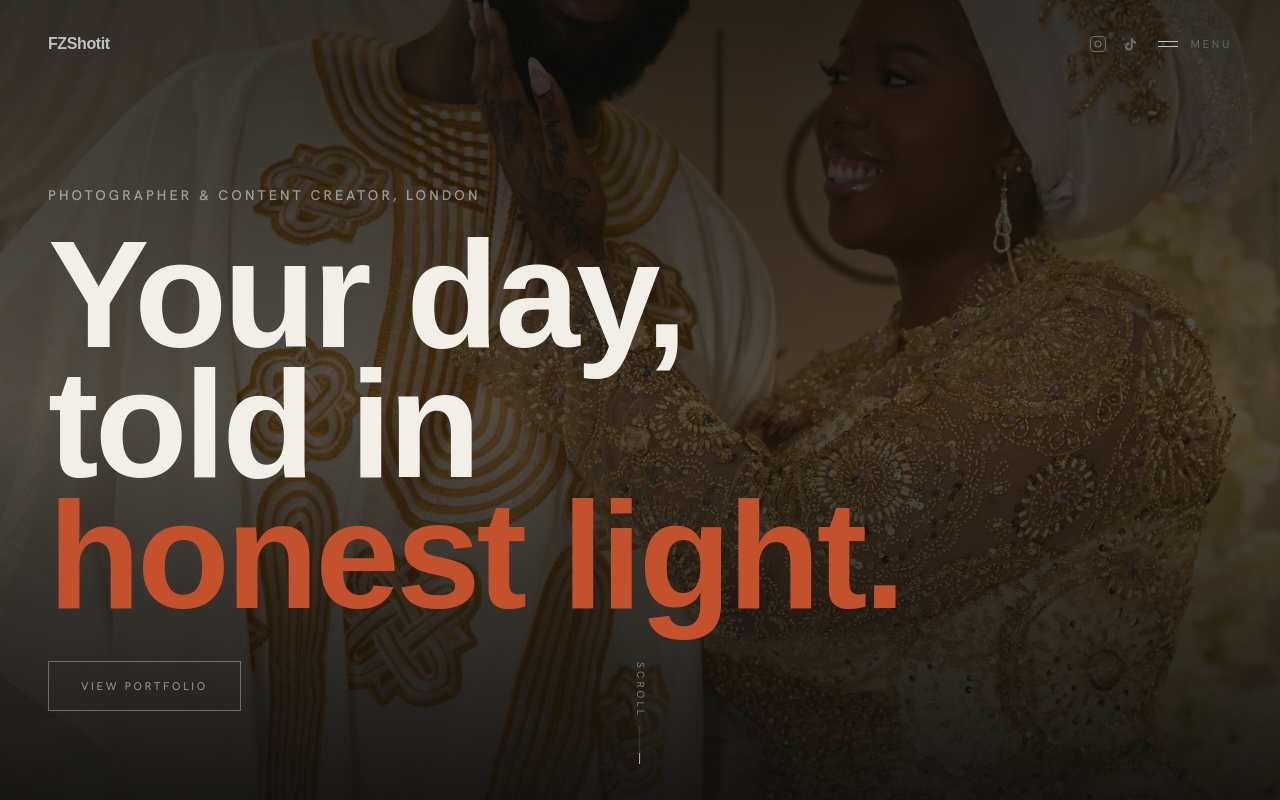
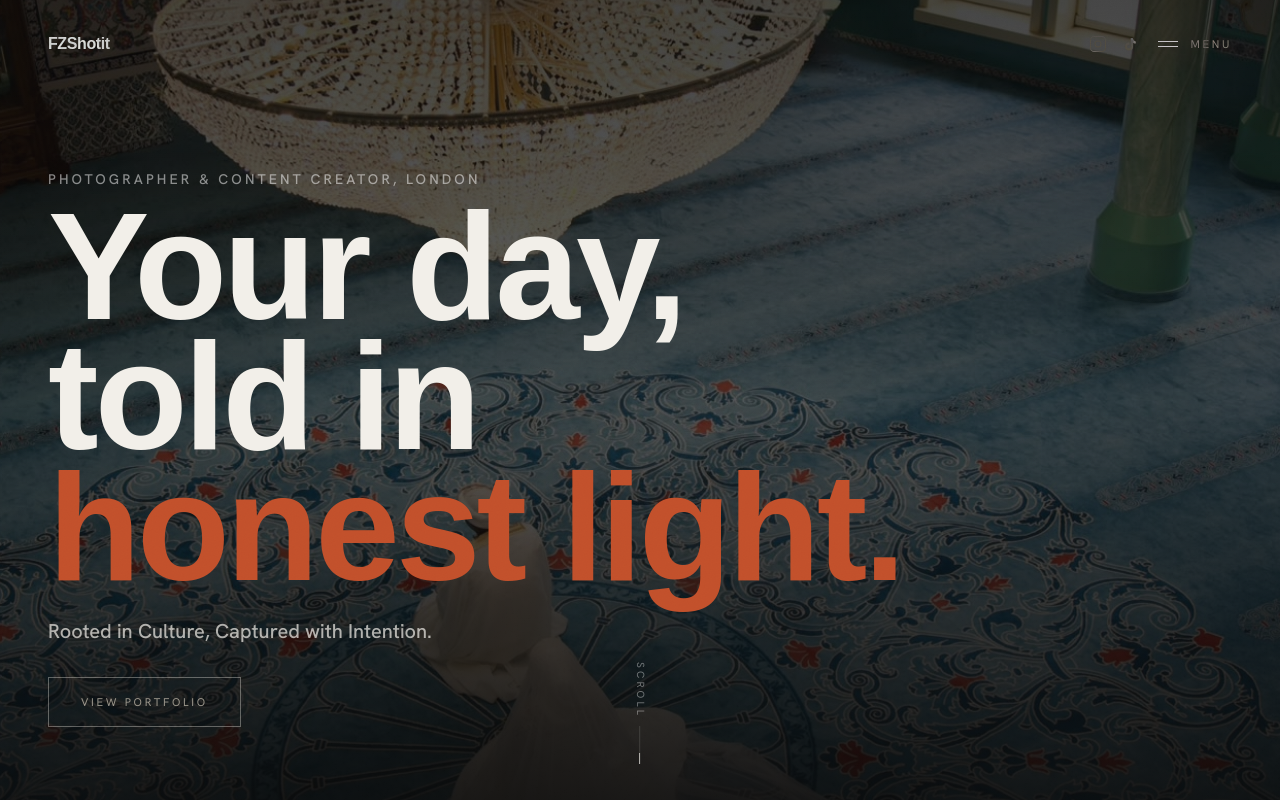
Before and after one commit to lamidecoder/fzshotit, a Next.js app: page / in a window 1280 px wide. Shown: the top 800 px of the page. Built offline with nearby package versions, Linux system fonts and the light colour scheme; a web font is replaced by a local one.

Commit message:
mosque hero image + tagline

```diff
--- a/src/components/Hero.tsx
+++ b/src/components/Hero.tsx
@@ -25,7 +25,7 @@ export default function Hero() {
     <section className="relative min-h-screen overflow-hidden flex flex-col justify-center">
       <div ref={bgRef} className="absolute -inset-[5%] transition-transform duration-200 ease-linear">
         <Image
-          src="/photos/hero_couple.jpg"
+          src="/photos/hero_mosque.jpg"
           alt="FZShotit photography"
           fill
           priority
@@ -34,15 +34,15 @@ export default function Hero() {
         />
       </div>
 
-      <div className="absolute inset-0 bg-ink/70" />
-      <div className="absolute inset-0 bg-gradient-to-b from-ink/40 via-transparent to-ink/80" />
+      <div className="absolute inset-0 bg-ink/65" />
+      <div className="absolute inset-0 bg-gradient-to-b from-ink/30 via-transparent to-ink/80" />
 
       <div className="container-shell relative z-10 pt-24">
         <motion.p
-          className="mb-6 text-sm tracking-[0.22em] uppercase text-white/50 font-medium"
+          className="mb-3 text-sm tracking-[0.22em] uppercase text-white/50 font-medium"
           initial={{ opacity: 0, y: 10 }}
           animate={{ opacity: 1, y: 0 }}
-          transition={{ delay: 0.4, duration: 0.6 }}>
+          transition={{ delay: 0.3, duration: 0.6 }}>
           Photographer &amp; Content Creator, London
         </motion.p>
 
@@ -56,11 +56,19 @@ export default function Hero() {
           <span className="text-henna">honest light.</span>
         </motion.h1>
 
+        <motion.p
+          className="mt-6 text-bone/70 text-lg md:text-xl font-medium max-w-md"
+          initial={{ opacity: 0, y: 10 }}
+          animate={{ opacity: 1, y: 0 }}
+          transition={{ delay: 0.9, duration: 0.6 }}>
+          Rooted in Culture, Captured with Intention.
+        </motion.p>
+
         <motion.div
           initial={{ opacity: 0, y: 14 }}
           animate={{ opacity: 1, y: 0 }}
-          transition={{ delay: 0.95, duration: 0.6 }}
-          className="mt-10">
+          transition={{ delay: 1.1, duration: 0.6 }}
+          className="mt-8">
           <Link
             href="/portfolio"
             className="inline-flex items-center gap-2 border border-bone/35 px-8 py-4 eyebrow hover:bg-bone hover:text-ink transition-colors duration-300"
```
Also changed, not shown: public/photos/hero_mosque.jpg (added).
